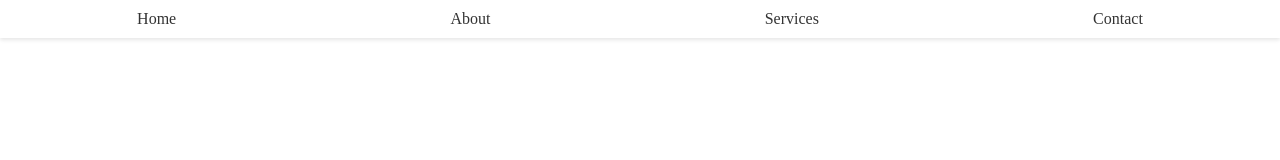
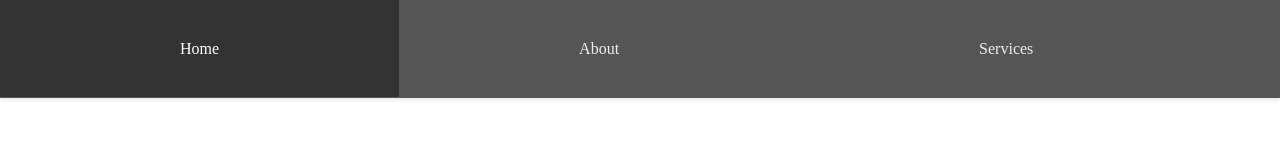
Before and after one commit to TanmayGawand/PRODIGY_WD_01, a plain HTML site: page index.html in a window 1280 px wide. Drawn offline with Linux system fonts and the light colour scheme.

Commit message:
Add files via upload

```diff
--- a/style.css
+++ b/style.css
@@ -8,7 +8,7 @@ body {
   top: 0;
   left: 0;
   width: 100%;
-    background-color: #fff;
+  background-color: #000000aa;
   box-shadow: 0 2px 4px rgba(0, 0, 0, 0.1);
   z-index: 9999;
 }
@@ -17,7 +17,7 @@ body {
   list-style: none;
   display: flex;
   justify-content: space-around;
-    padding: 10px 0;
+  padding: 40px 0;
   margin: 0;
 }
 
@@ -27,8 +27,8 @@ body {
 
 #navbar a {
   text-decoration: none;
-    color: #333;
-    padding: 10px 20px;
+  color: #f1ecec;
+  padding: 40px 180px;
   transition: background-color 0.3s ease, color 0.3s ease;
 }
 
```
Lines whose indentation alone changed are shown as unchanged.
